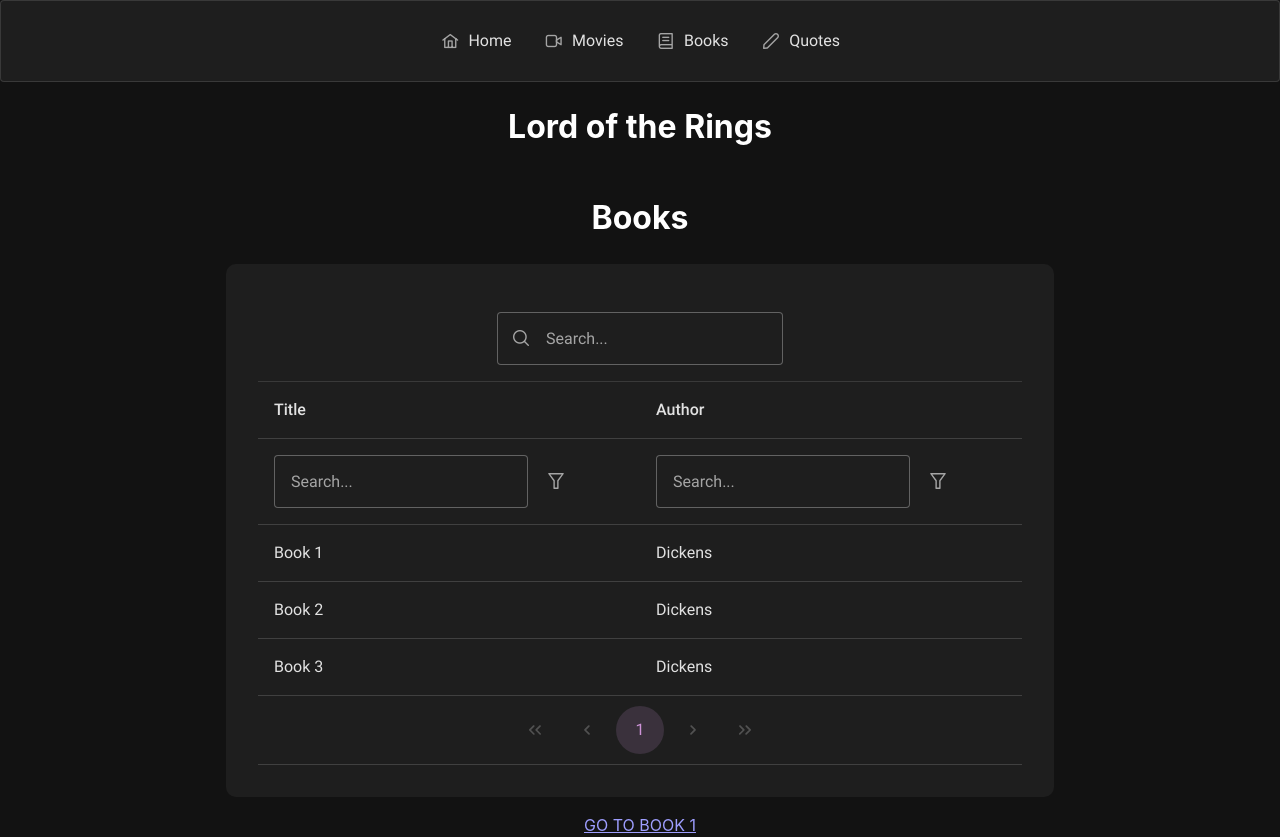
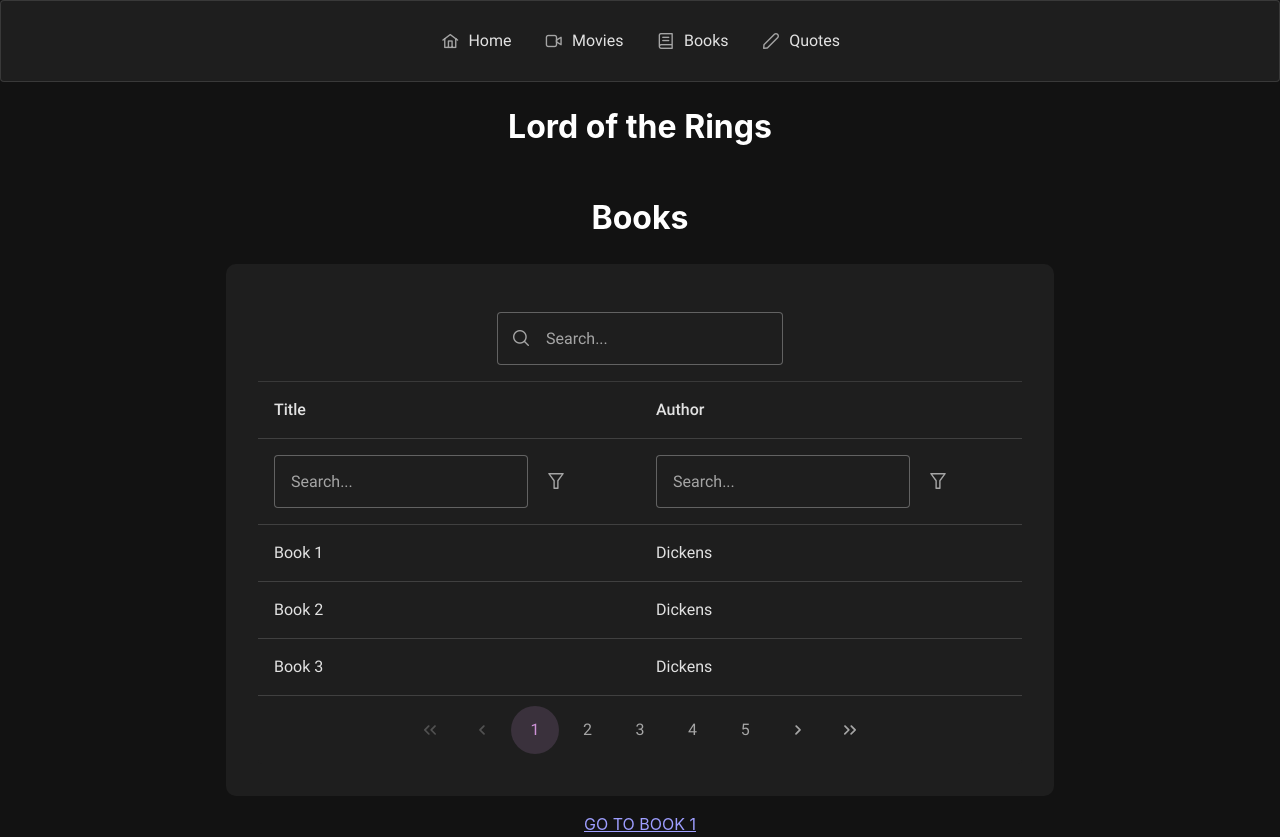
Before and after one commit to majamandic2022/Maja_Mandic_Project, a React (Vite) app: page /books in a window 1280 px wide. Built offline with nearby package versions, Linux system fonts and the light colour scheme.

Commit message:
Preparing table view component

```diff
--- a/src/components/data-table/data-table.tsx
+++ b/src/components/data-table/data-table.tsx
@@ -1,19 +1,21 @@
 import { Column } from 'primereact/column';
 import { DataTable as PrimeReactDataTable, DataTableProps } from 'primereact/datatable';
+import { Paginator } from 'primereact/paginator';
 import React, { FC } from 'react';
 import { useTranslation } from 'react-i18next';
 
-import { TableColumnType } from '../../shared/types';
+import { TableColumn } from '../../shared/types';
 
 // eslint-disable-next-line @typescript-eslint/no-explicit-any
-type Props = { ['cy-data']?: string; columns: TableColumnType[] } & DataTableProps<any>;
+type Props = { ['cy-data']?: string; columns: TableColumn[] } & DataTableProps<any>;
 
 const DataTable: FC<Props> = ({ columns, ...rest }) => {
   const { t } = useTranslation();
 
   return (
+    <>
       <PrimeReactDataTable {...rest}>
-      {columns.map((column: TableColumnType) => (
+        {columns.map((column: TableColumn) => (
           <Column
             key={column.field}
             field={column.field}
@@ -24,6 +26,8 @@
           />
         ))}
       </PrimeReactDataTable>
+      <Paginator first={0} rows={10} totalRecords={120} onPageChange={(p) => console.log(p)} />
+    </>
   );
 };
 
--- a/src/components/table-view/table-view.tsx
+++ b/src/components/table-view/table-view.tsx
@@ -1,60 +1,40 @@
 import { InputText } from 'primereact/inputtext';
-import React, { FC, useState } from 'react';
+import React, { ChangeEvent, FC, useEffect, useState } from 'react';
 import { useTranslation } from 'react-i18next';
 
-import { TableColumnType } from '../../shared/types';
+import { Book, TableColumn } from '../../shared/types';
 import DataTable from '../data-table/data-table';
 
 type Props = {
-  columns: TableColumnType[];
+  columns: TableColumn[];
 };
-
-const books = [
-  {
-    title: 'Book 1',
-    author: 'Dickens',
-  },
-  {
-    title: 'Book 2',
-    author: 'Dickens',
-  },
-  {
-    title: 'Book 3',
-    author: 'Dickens',
-  },
-];
 
 const TableView: FC<Props> = ({ columns }) => {
   const { t } = useTranslation();
-  const [loading, setLoading] = useState(false);
-  const [globalFilterValue, setGlobalFilterValue] = useState('');
+  const [loading] = useState(false);
+  const [items] = useState<Book[]>([
+    { title: 'Book 1', author: 'Dickens' },
+    { title: 'Book 2', author: 'Dickens' },
+    { title: 'Book 3', author: 'Dickens' },
+  ]);
 
-  const renderHeader = () => {
-    return (
-      <div className="flex justify-content-end">
-        <span className="p-input-icon-left">
-          <i className="pi pi-search" />
-          <InputText
-            value={globalFilterValue}
-            onChange={(e) => setGlobalFilterValue(e.target.value)}
-            placeholder={t('search') || ''}
-          />
-        </span>
-      </div>
-    );
+  const [listItems, setListItems] = useState<Book[]>([]);
+
+  const handleFilterChange = (filterText: string) => {
+    const filteredItems = items.filter((item) => item.title.toLowerCase().includes(filterText.toLowerCase()));
+    setListItems(filteredItems);
   };
 
   return (
     <div className="datatable-container">
       <DataTable
-        value={books}
-        paginator
+        value={listItems}
         rows={10}
         dataKey={columns[0].field || ''}
         filterDisplay="row"
         loading={loading}
-        header={renderHeader()}
-        columns={columns.map((col: TableColumnType) => ({
+        header={<Header onFilterChange={handleFilterChange} />}
+        columns={columns.map((col: TableColumn) => ({
           field: col.field,
           header: t(col.header),
         }))}
@@ -64,4 +44,31 @@
   );
 };
 
+type FilterProps = {
+  onFilterChange: (filterText: string) => void;
+};
+
+const Header: FC<FilterProps> = ({ onFilterChange }) => {
+  const { t } = useTranslation();
+  const [filterText, setFilterText] = useState('');
+
+  const handleFilterChange = (event: ChangeEvent<HTMLInputElement>) => {
+    const text = event.target.value;
+    setFilterText(text);
+  };
+
+  useEffect(() => {
+    onFilterChange(filterText);
+  }, [filterText]);
+
+  return (
+    <div className="flex justify-content-end">
+      <span className="p-input-icon-left">
+        <i className="pi pi-search" />
+        <InputText value={filterText} onChange={handleFilterChange} placeholder={t('search') || ''} />
+      </span>
+    </div>
+  );
+};
+
 export default TableView;
--- /dev/null
+++ b/src/shared/types/book.type.ts
@@ -0,0 +1,4 @@
+export type Book = {
+  title: string;
+  author: string;
+};
--- a/src/shared/types/index.ts
+++ b/src/shared/types/index.ts
@@ -1,3 +1,4 @@
-import { TableColumnType } from './table-column.type';
+import { Book } from './book.type';
+import { TableColumn } from './table-column.type';
 
-export type { TableColumnType };
+export type { TableColumn, Book };
--- a/src/shared/types/table-column.type.ts
+++ b/src/shared/types/table-column.type.ts
@@ -1,4 +1,4 @@
-export type TableColumnType = {
+export type TableColumn = {
   field: string;
   header: string;
 };
--- a/src/view/books/books.tsx
+++ b/src/view/books/books.tsx
@@ -2,9 +2,9 @@
 import { useTranslation } from 'react-i18next';
 
 import TableView from '../../components/table-view/table-view';
-import { TableColumnType } from '../../shared/types';
+import { TableColumn } from '../../shared/types';
 
-const columns: TableColumnType[] = [
+const columns: TableColumn[] = [
   {
     field: 'title',
     header: 'title',
```
Lines whose indentation alone changed are shown as unchanged.
